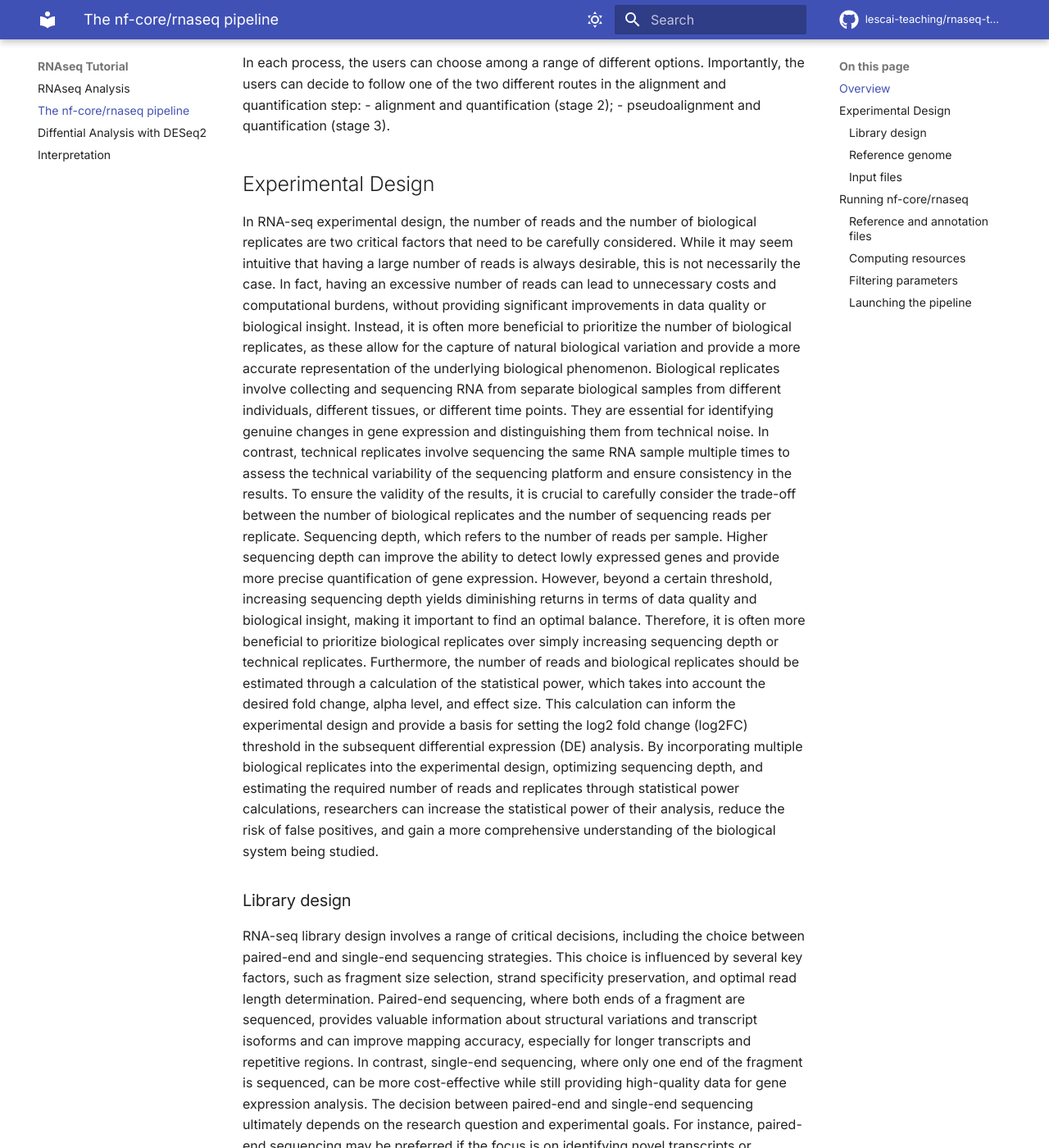
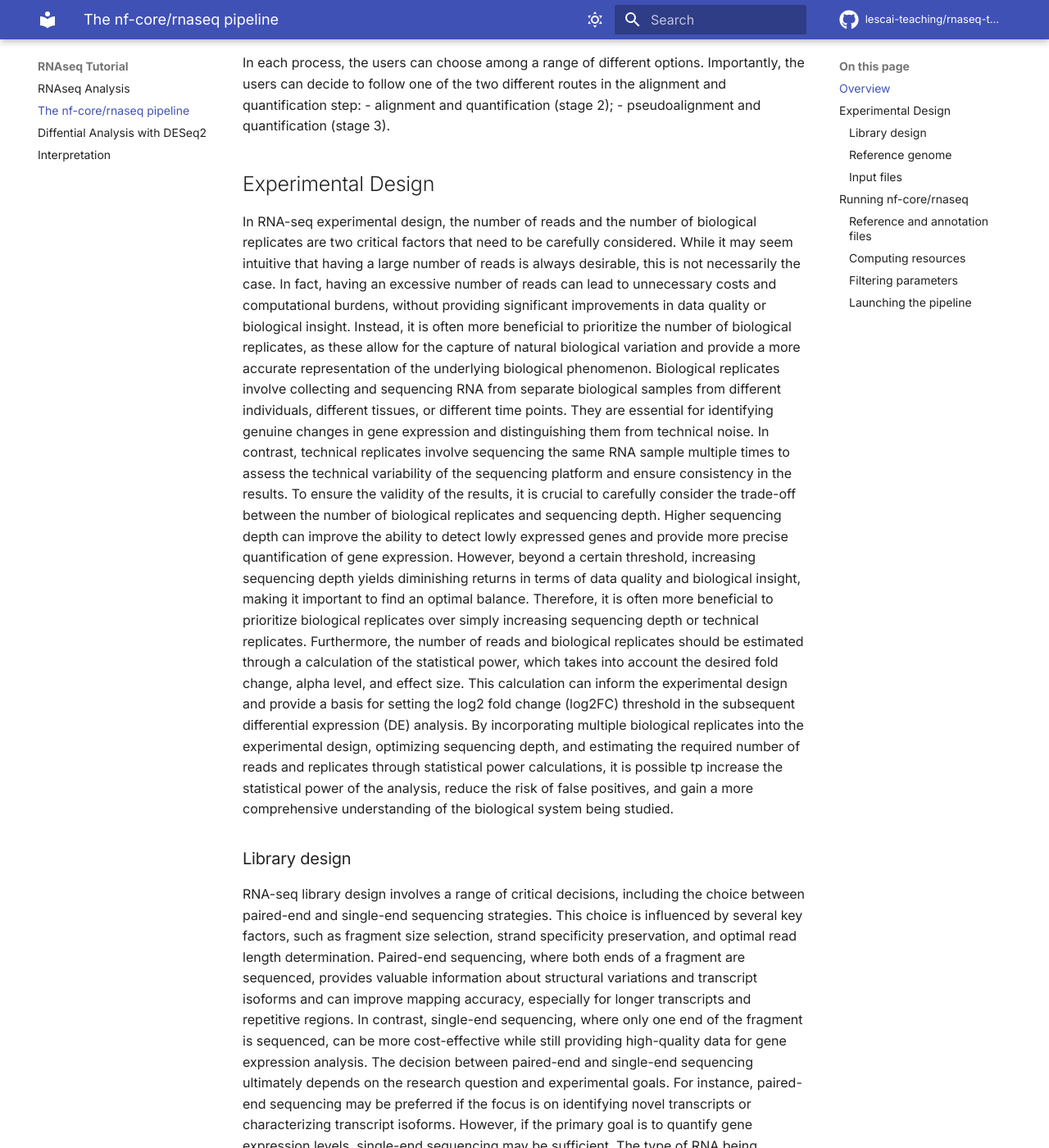
Before and after one commit to santorsola-teaching/nf-core-gitpod-run, an MkDocs documentation site: the page built from docs/rnaseq.md, in a window 1280 px wide and 1400 px high, scrolled down 658 px. Shown: the whole window at 82% size. Built offline with MkDocs 1.6.1 and Material for MkDocs 9.7.7, drawn with Linux system fonts in a browser that asks for light colours; comment, search, counter and statistics services are not loaded.

Commit message:
modify experimental design paragraph

```diff
--- a/docs/rnaseq.md
+++ b/docs/rnaseq.md
@@ -15,8 +15,8 @@ In each process, the users can choose among a range of different options. Import
 ## Experimental Design
 
 In RNA-seq experimental design, the number of reads and the number of biological replicates are two critical factors that need to be carefully considered. While it may seem intuitive that having a large number of reads is always desirable, this is not necessarily the case. In fact, having an excessive number of reads can lead to unnecessary costs and computational burdens, without providing significant improvements in data quality or biological insight. Instead, it is often more beneficial to prioritize the number of biological replicates, as these allow for the capture of natural biological variation and provide a more accurate representation of the underlying biological phenomenon. Biological replicates involve collecting and sequencing RNA from separate biological samples from different individuals, different tissues, or different time points. They are essential for identifying genuine changes in gene expression and distinguishing them from technical noise. In contrast, technical replicates involve sequencing the same RNA sample multiple times to assess the technical variability of the sequencing platform and ensure consistency in the results.
-To ensure the validity of the results, it is crucial to carefully consider the trade-off between the number of biological replicates and the number of sequencing reads per replicate. Sequencing depth, which refers to the number of reads per sample. Higher sequencing depth can improve the ability to detect lowly expressed genes and provide more precise quantification of gene expression. However, beyond a certain threshold, increasing sequencing depth yields diminishing returns in terms of data quality and biological insight, making it important to find an optimal balance. Therefore, it is often more beneficial to prioritize biological replicates over simply increasing sequencing depth or technical replicates.
-Furthermore, the number of reads and biological replicates should be estimated through a calculation of the statistical power, which takes into account the desired fold change, alpha level, and effect size. This calculation can inform the experimental design and provide a basis for setting the log2 fold change (log2FC) threshold in the subsequent differential expression (DE) analysis. By incorporating multiple biological replicates into the experimental design, optimizing sequencing depth, and estimating the required number of reads and replicates through statistical power calculations, researchers can increase the statistical power of their analysis, reduce the risk of false positives, and gain a more comprehensive understanding of the biological system being studied.
+To ensure the validity of the results, it is crucial to carefully consider the trade-off between the number of biological replicates and sequencing depth. Higher sequencing depth can improve the ability to detect lowly expressed genes and provide more precise quantification of gene expression. However, beyond a certain threshold, increasing sequencing depth yields diminishing returns in terms of data quality and biological insight, making it important to find an optimal balance. Therefore, it is often more beneficial to prioritize biological replicates over simply increasing sequencing depth or technical replicates.
+Furthermore, the number of reads and biological replicates should be estimated through a calculation of the statistical power, which takes into account the desired fold change, alpha level, and effect size. This calculation can inform the experimental design and provide a basis for setting the log2 fold change (log2FC) threshold in the subsequent differential expression (DE) analysis. By incorporating multiple biological replicates into the experimental design, optimizing sequencing depth, and estimating the required number of reads and replicates through statistical power calculations, it is possible tp increase the statistical power of the analysis, reduce the risk of false positives, and gain a more comprehensive understanding of the biological system being studied.
 
 ### Library design
 
```
